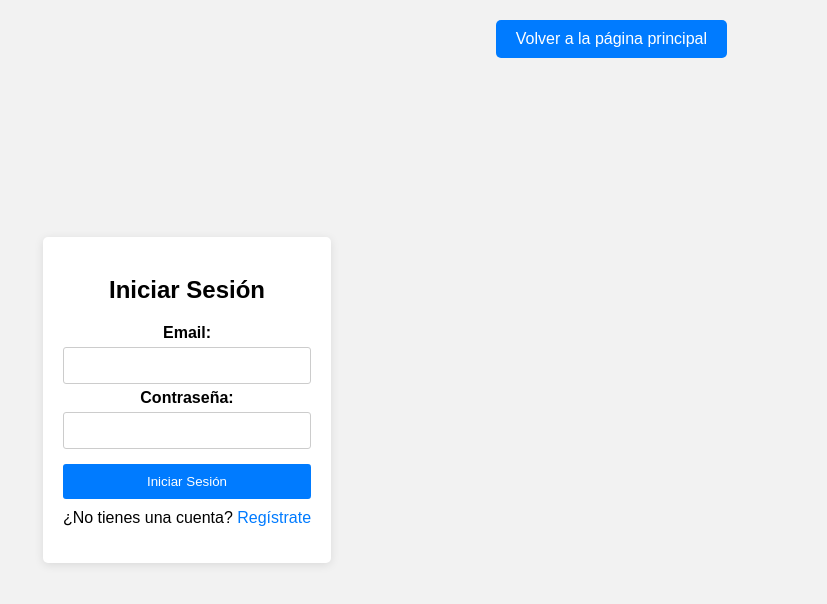
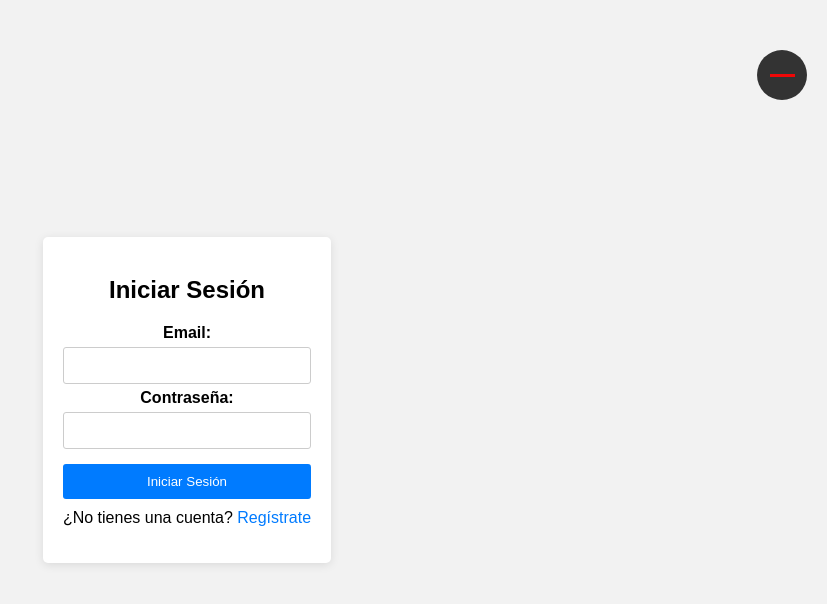
Before and after one commit to eliseoOca/Paginaweb, a Flask app: page /login in a window 1280 px wide. Shown: the top 604 px of the page, without its empty margins (453-1280 px from the left). Run offline with Flask 3, Linux system fonts and the light colour scheme; some libraries are stand-ins or nearby versions.

Commit message:
arreglando menus y agregando manus faltantes

```diff
--- a/servers.py
+++ b/servers.py
@@ -42,7 +42,13 @@ def login():
 def form_inc():
     return render_template('formInc.html')
 
+@app.route('/formulario_opcion')
+def formulario_opcion():
+    return render_template('indexFormularioOp.html')
 
+@app.route('/formulario_curso')
+def formulario_curso():
+    return render_template('indexFormularioCurso.html')
 # Rutas para el registro y el inicio de sesión
 @app.route('/registro', methods=['GET', 'POST'])
 def registro():
@@ -103,7 +109,7 @@ def formulario_inscripcion():
 
         return redirect(url_for('gracias'))
 
-    return render_template('indexFormularioCurso.html')
+    return render_template('indexFormularioOp.html')
 
 @app.route('/gracias')
 def gracias():
--- a/static/estiloLogin.css
+++ b/static/estiloLogin.css
@@ -122,3 +122,52 @@ a:hover {
     margin-top: 10px;
     /* Agrega margen superior para separarlo del formulario */
 }
+
+/* Estilo del menú flotante */
+#floating-menu {
+    position: fixed;
+    bottom: 700px;
+    right: 20px;
+    background-color: #333;
+    border-radius: 50%;
+    width: 50px;
+    height: 50px;
+    display: flex;
+    flex-direction: column;
+    align-items: center;
+    justify-content: center;
+    z-index: 999;
+    cursor: pointer;
+}
+
+.menu-toggle {
+    position: relative;
+    width: 25px;
+    height: 3px;
+    background-color: rgb(240, 7, 7);
+    transition: transform 0.3s;
+}
+
+.menu-toggle.active {
+    transform: rotate(45deg);
+}
+
+.menu-items {
+    display: none;
+    flex-direction: column;
+    gap: 10px;
+    position: absolute;
+    right: 60px;
+    top: 0;
+}
+
+.menu-items a {
+    color: rgb(231, 11, 11);
+    text-decoration: none;
+    font-size: 14px;
+}
+
+.menu-items a:hover {
+    text-decoration: underline;
+
+}
--- a/templates/login.html
+++ b/templates/login.html
@@ -11,14 +11,18 @@
     />
   </head>
   <body>
-    <header class="header" id="inicio">
-      <nav>
-        <!-- ... tu menú de navegación ... -->
-        <a href="{{ url_for('index') }}" class="boton-volver"
-          >Volver a la página principal</a
-        >
-      </nav>
-    </header>
+    <div id="floating-menu">
+      <div class="menu-toggle" id="menu-toggle">
+        <div class="menu-icon"></div>
+      </div>
+      <div class="menu-items">
+        <a href="carrusel.html">Carrusel</a>
+        <a href="cartasAgradecimiento.html">Cartas de Agradecimiento</a>
+        <a href="index.html">Inicio</a>
+        <a href="indexDonation.html">Donaciones</a>
+      </div>
+    </div>
+
 
     <div class="login-container">
       <h2>Iniciar Sesión</h2>
@@ -33,6 +37,27 @@
         <button type="submit">Iniciar Sesión</button>
         <p>¿No tienes una cuenta? <a href="{{ url_for('form_inc') }}">Regístrate</a></p>
       </form>
+  <script>
+    // Función para mostrar/ocultar el menú al hacer clic en la tuerca
+    document.getElementById('menu-toggle').addEventListener('click', function () {
+    const menu = document.querySelector('.menu-items');
+    this.classList.toggle('active');
+    menu.style.display = menu.style.display === 'none' ? 'block' : 'none';
+    });
+
+// Función para ocultar el menú cuando se hace clic fuera de él
+    document.addEventListener('click', function (event) {
+    const menu = document.querySelector('.menu-items');
+    const toggle = document.getElementById('menu-toggle');
+
+  if (menu.style.display === 'block' && !toggle.contains(event.target) && event.target !== toggle) {
+      menu.style.display = 'none';
+      toggle.classList.remove('active');
+  }
+});
+
+    </script>
+
 
     <script>
       // Función para validar el formulario
```
Also changed, not shown: static/estiloIndexFormOp.css (added, +42 -0 lines), templates/indexFormularioOp.html (added, +33 -0 lines).
